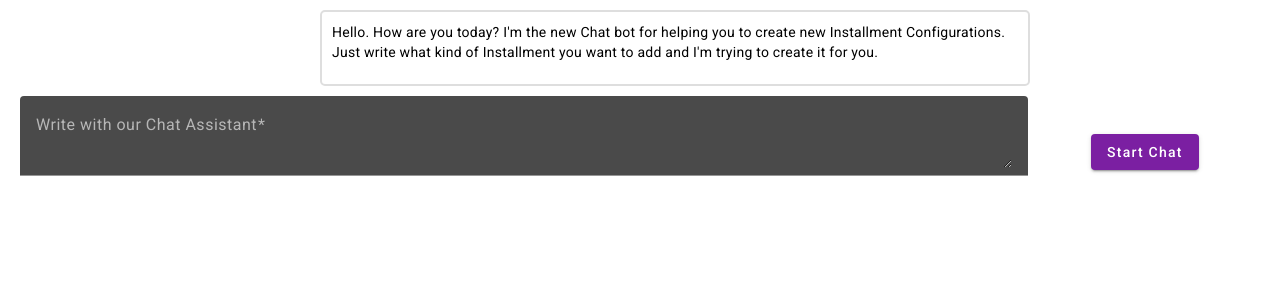
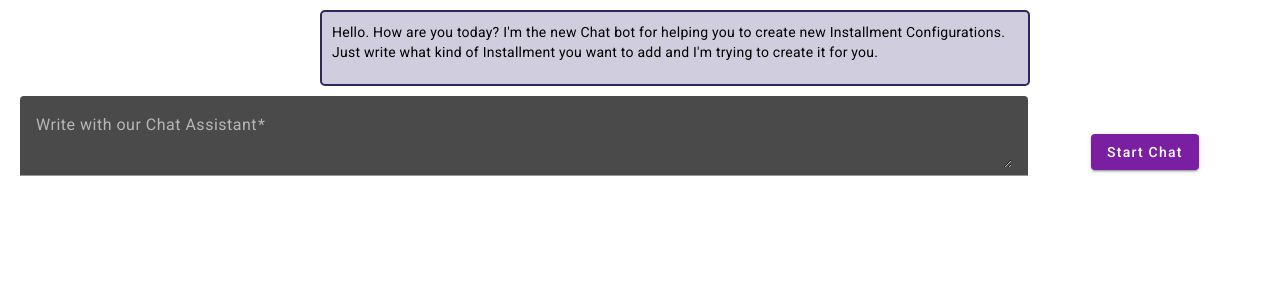
Before and after one commit to pintocr/installment-ui, an Angular app in the folder installment-ui/: page / in a window 1280 px wide. Shown: the top 300 px of the page. Built offline with nearby package versions, Linux system fonts and the light colour scheme.

Commit message:
nicer welcome text color

```diff
--- a/installment-ui/src/app/main/chat/chat.component.css
+++ b/installment-ui/src/app/main/chat/chat.component.css
@@ -1,7 +1,7 @@
 /* Chat containers */
 .container {
-  border: 2px solid #dedede;
-  background-color: white;
+  border: 2px solid #2f285c;
+  background-color: #d0cede;
   border-radius: 5px;
   padding: 10px;
   margin: 10px 0;
@@ -11,8 +11,8 @@
 
 /* Darker chat container */
 .darker {
-  border-color: #454545;
-  background-color: #b4b4b4;
+  border-color: #54506d;
+  background-color: #8b87a6;
   margin-right: 550px;
   margin-left: 20px;
 }
```
